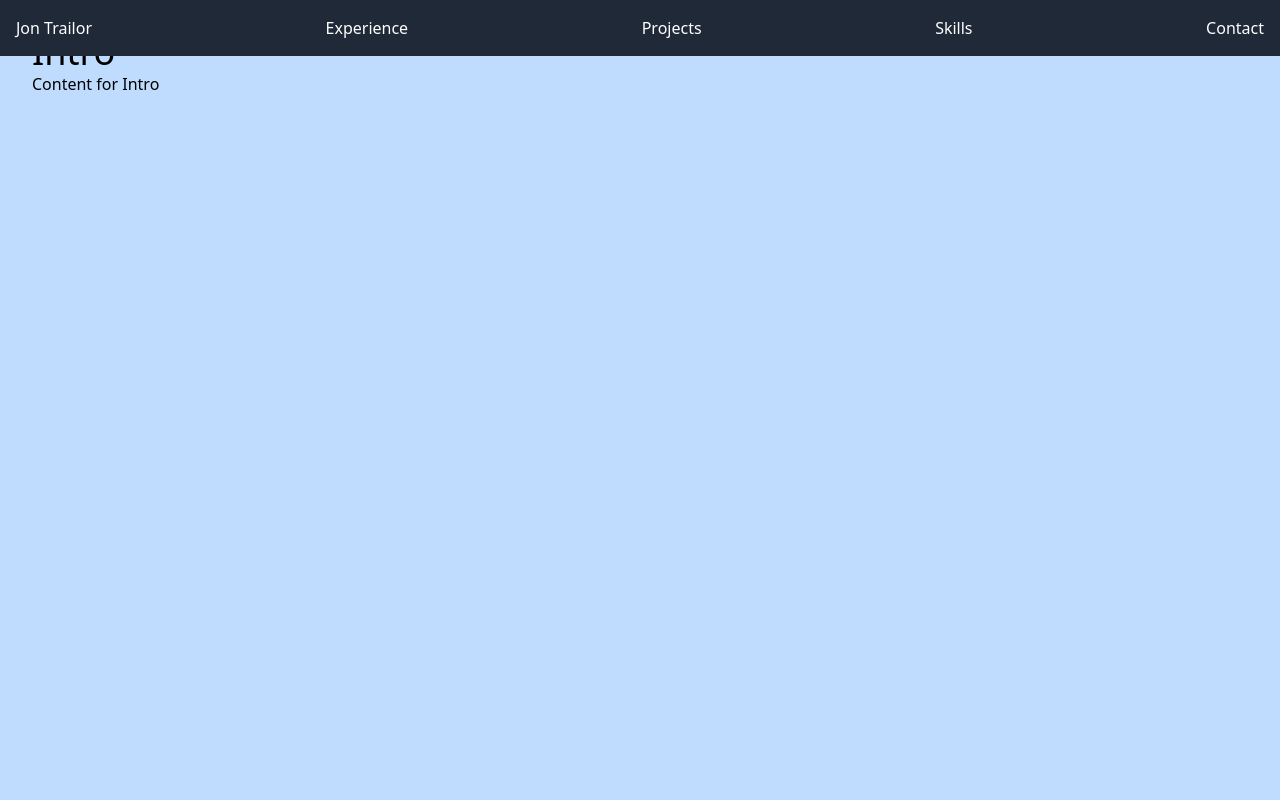
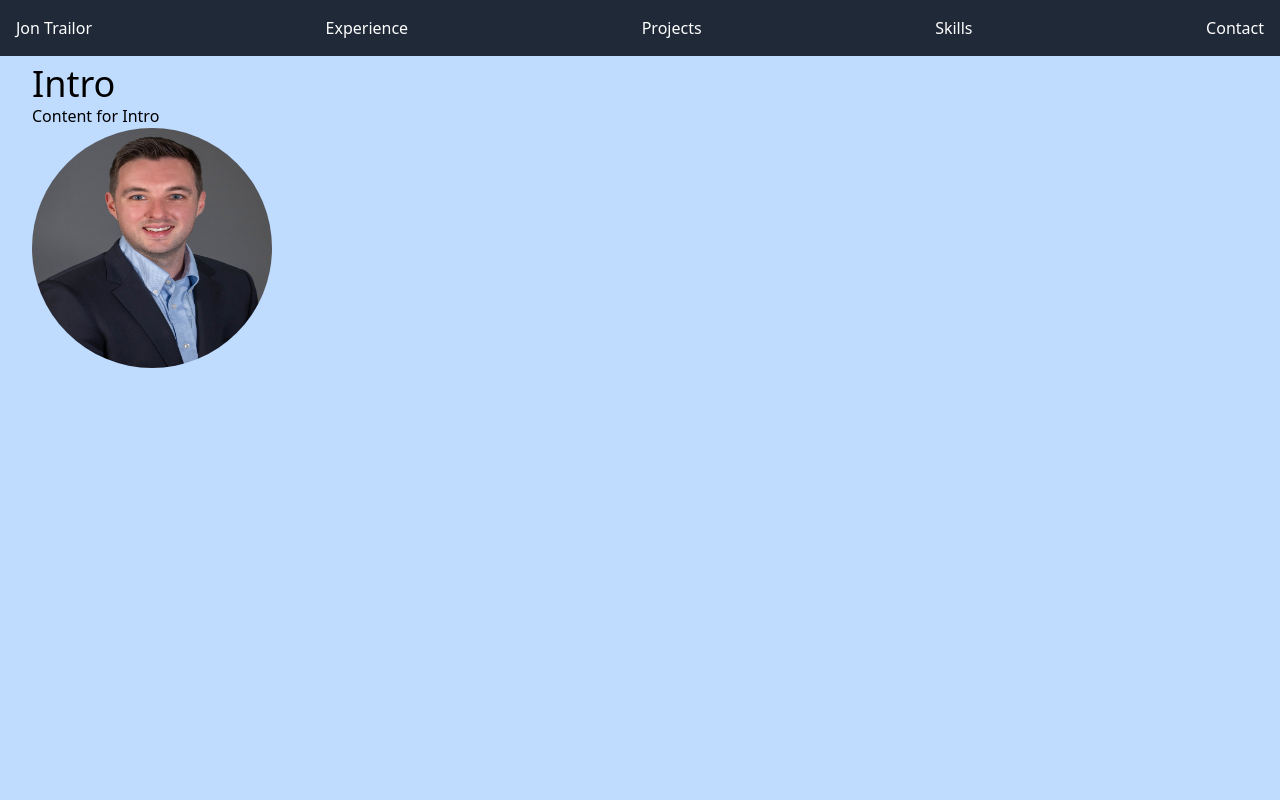
Before and after one commit to jtrailor/Portfolio_2, a React (Create React App) app: page / in a window 1280 px wide. Shown: the top 800 px of the page. Built offline with nearby package versions, Linux system fonts and the light colour scheme.

Commit message:
Fixed header spacing, added profile picture

```diff
--- a/src/App.jsx
+++ b/src/App.jsx
@@ -6,7 +6,7 @@ function App() {
   return (
     <div>
       <Header />
-      <div>
+      <div className="pt-8">
         <Intro />
         <Experience />
         <Projects />
--- a/src/components/Intro.jsx
+++ b/src/components/Intro.jsx
@@ -1,10 +1,16 @@
 import React from 'react';
+import profilePhoto from "../images/profile-photo.jpg";
 
 function Intro() {
   return (
     <section id="intro" className="min-h-screen p-8">
       <h1 className="text-4xl">Intro</h1>
       <p>Content for Intro</p>
+      <img
+        src={profilePhoto}
+        alt="Jon"
+        className="w-40 h-40 md:w-60 md:h-60 rounded-full"
+      />
     </section>
   );
 }
--- a/src/index.css
+++ b/src/index.css
@@ -5,4 +5,5 @@
 html, body {
   background-color: #bfdbfe;
   scroll-behavior: smooth;
+  scroll-padding-top: 2rem; /* Adjust this to match the header height */
 }
```
Also changed, not shown: src/images/profile-photo.jpg (added).
